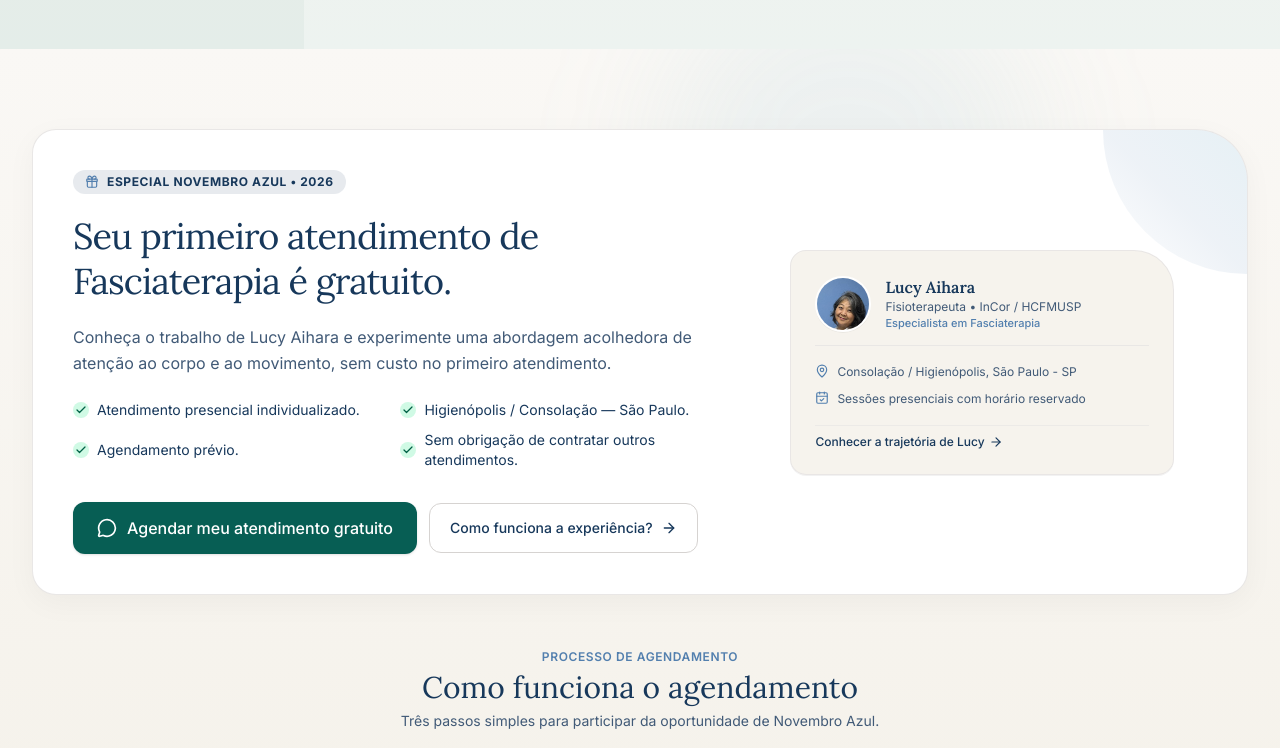
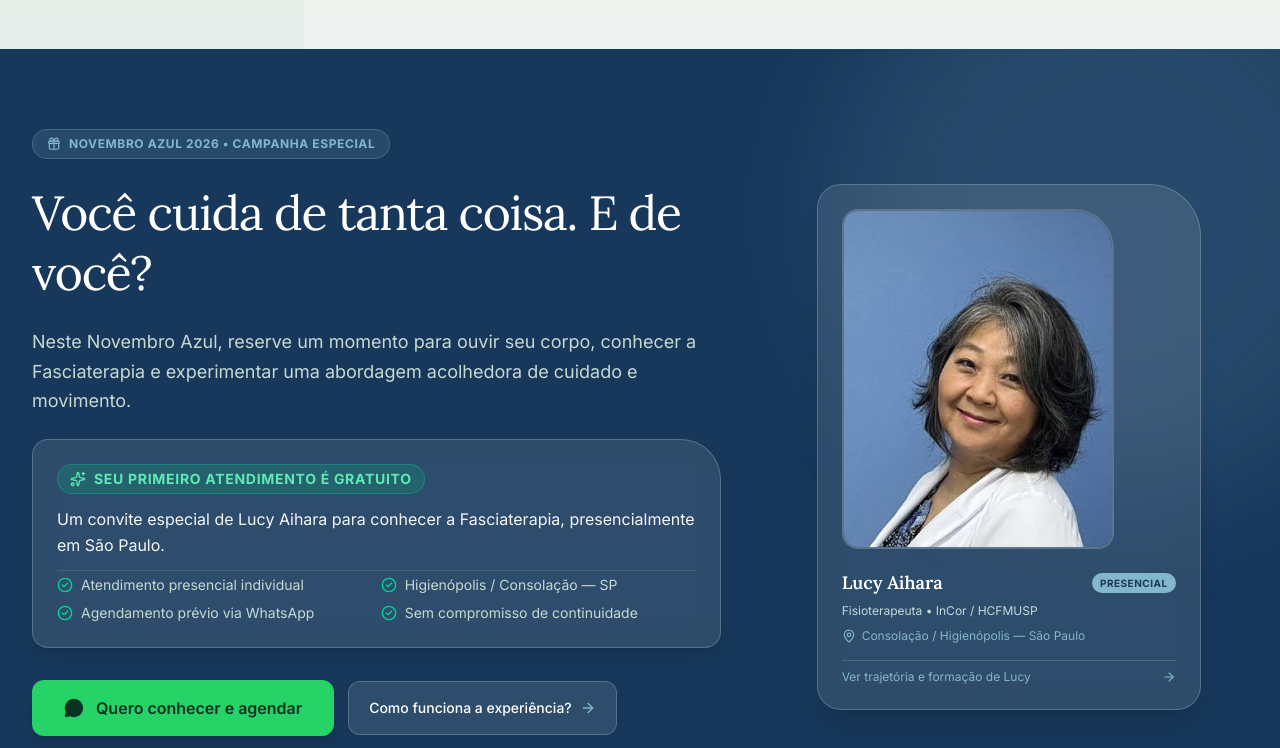
Before and after one commit to mslol21/projeto-lucy, a Next.js app: page / in a window 1280 px wide. Shown: the part 1140-1888 px from the top of the page. Built offline with nearby package versions, Linux system fonts and the light colour scheme.

Commit message:
feat(cro): novo redesign de alto impacto em fundo azul-marinho para a secao de oferta comemorativa

```diff
--- a/src/components/sections/NovemberBlueOfferSection.tsx
+++ b/src/components/sections/NovemberBlueOfferSection.tsx
@@ -7,7 +7,6 @@ import {
   MessageCircle,
   ArrowRight,
   Sparkles,
-  Check,
   CalendarCheck,
   ShieldCheck,
   Info,
@@ -16,6 +15,7 @@ import {
   HeartHandshake,
   MapPin,
   X,
+  CheckCircle2,
 } from "lucide-react";
 import { NOVEMBER_BLUE_OFFER } from "@/data/campaign-data";
 import { trackConversionEvent } from "@/lib/analytics";
@@ -47,8 +47,7 @@ export function NovemberBlueOfferSection() {
     const handleScroll = () => {
       if (stickyDismissed) return;
       const scrollY = window.scrollY;
-      // Mostra a barra quando passar dos 380px e esconde se voltar ao topo
-      setShowStickyBar(scrollY > 380);
+      setShowStickyBar(scrollY > 400);
     };
 
     window.addEventListener("scroll", handleScroll, { passive: true });
@@ -72,8 +71,8 @@ export function NovemberBlueOfferSection() {
   return (
     <section
       id="especial-novembro-azul"
-      aria-labelledby="offer-title"
-      className="py-12 sm:py-16 lg:py-20 bg-gradient-to-b from-[#FAF8F5] via-[#F5F2EB] to-[#FAF8F5] relative overflow-hidden border-b border-stone-200/80 scroll-mt-20"
+      aria-labelledby="offer-headline"
+      className="bg-[#17385B] text-[#F5F2EB] relative overflow-hidden border-b border-[#84B7CE]/20 scroll-mt-20"
     >
       {/* Script JSON-LD de FAQ para AEO/SEO */}
       <script
@@ -81,127 +80,143 @@ export function NovemberBlueOfferSection() {
         dangerouslySetInnerHTML={{ __html: JSON.stringify(faqSchema) }}
       />
 
-      {/* Elementos orgânicos sutis de fundo */}
+      {/* Iluminação suave de fundo com contraste refinado */}
       <div
-        className="absolute top-0 right-1/4 w-96 h-96 bg-[#84B7CE]/10 rounded-full blur-3xl pointer-events-none -mr-20 -mt-20"
+        className="absolute top-0 right-0 w-[550px] h-[550px] bg-[#84B7CE]/15 rounded-full blur-3xl pointer-events-none -mr-28 -mt-28"
         aria-hidden="true"
       />
       <div
-        className="absolute bottom-0 left-1/4 w-96 h-96 bg-[#C7D9D2]/15 rounded-full blur-3xl pointer-events-none -ml-20 -mb-20"
+        className="absolute bottom-0 left-0 w-[500px] h-[500px] bg-[#C7D9D2]/10 rounded-full blur-3xl pointer-events-none -ml-24 -mb-24"
         aria-hidden="true"
       />
 
-      <div className="max-w-7xl mx-auto px-4 sm:px-6 lg:px-8 relative z-10">
-        {/* Bloco Promocional Compacto — Composição Horizontal Desktop */}
-        <div className="bg-white rounded-3xl rounded-tr-[52px] border border-stone-200/90 shadow-[0_8px_30px_rgb(0,0,0,0.04)] p-6 sm:p-8 lg:p-10 mb-12 relative overflow-hidden">
-          {/* Fita decorativa sutil no canto superior */}
-          <div
-            className="absolute top-0 right-0 w-36 h-36 bg-gradient-to-bl from-[#84B7CE]/20 via-[#527fae]/10 to-transparent rounded-bl-full pointer-events-none"
-            aria-hidden="true"
-          />
-
-          <div className="grid grid-cols-1 lg:grid-cols-12 gap-8 lg:gap-10 items-center">
-            {/* Coluna Esquerda: Selo, Título, Descrição, Bullet Points e CTAs */}
-            <div className="lg:col-span-7 space-y-5">
-              {/* Selo Oficial */}
-              <div className="inline-flex items-center gap-2 px-3 py-1 rounded-full bg-[#17385B]/10 text-[#17385B] text-[11px] sm:text-xs font-bold tracking-wider uppercase">
-                <Gift className="w-3.5 h-3.5 text-[#527fae]" aria-hidden="true" />
+      {/* BLOCO PRINCIPAL DE ALTO IMPACTO (Hero da Oferta) */}
+      <div className="max-w-7xl mx-auto px-4 sm:px-6 lg:px-8 pt-12 sm:pt-16 lg:pt-20 pb-14 sm:pb-16 relative z-10">
+        <div className="grid grid-cols-1 lg:grid-cols-12 gap-8 lg:gap-12 items-center">
+          {/* Coluna Esquerda: Comunicação CRO de Alto Impacto */}
+          <div className="lg:col-span-7 space-y-6">
+            {/* Selo Oficial da Campanha */}
+            <div className="inline-flex items-center gap-2 px-3.5 py-1.5 rounded-full bg-[#84B7CE]/15 text-[#84B7CE] border border-[#84B7CE]/30 text-[11px] sm:text-xs font-bold tracking-wider uppercase shadow-2xs">
+              <Gift className="w-3.5 h-3.5 text-[#84B7CE]" aria-hidden="true" />
               <span>{offer.eyebrow}</span>
             </div>
 
-              {/* Título Principal */}
+            {/* Headline Emocional e Reflexiva */}
             <h2
-                id="offer-title"
-                className="font-serif text-2xl sm:text-3xl lg:text-4xl font-normal text-[#17385B] tracking-tight leading-tight"
+              id="offer-headline"
+              className="font-serif text-3xl sm:text-4xl lg:text-5xl text-white font-normal tracking-tight leading-tight"
             >
-                {offer.title}
+              {offer.headline}
             </h2>
 
-              {/* Subtítulo Objetivo */}
-              <p className="text-sm sm:text-base text-[#415A77] leading-relaxed">
-                {offer.subtitle}
+            {/* Texto Conector com Saúde e Autocuidado */}
+            <p className="text-base sm:text-lg text-[#C7D9D2] leading-relaxed max-w-2xl font-sans">
+              {offer.text}
             </p>
 
-              {/* Informações Rápidas de Apoio (Grid 2x2 com alta legibilidade) */}
-              <div className="grid grid-cols-1 sm:grid-cols-2 gap-2.5 pt-1">
-                {offer.keyPoints.map((point, idx) => (
-                  <div key={idx} className="flex items-center gap-2 text-xs sm:text-sm text-[#17385B]">
-                    <div className="w-4 h-4 rounded-full bg-emerald-100 text-emerald-800 flex items-center justify-center flex-shrink-0">
-                      <Check className="w-3 h-3 stroke-[2.5]" aria-hidden="true" />
-                    </div>
-                    <span>{point}</span>
-                  </div>
-                ))}
+            {/* Card de Destaque da Oferta de Gratuidade */}
+            <div className="p-5 sm:p-6 rounded-2xl rounded-tr-[40px] bg-white/10 backdrop-blur-md border border-white/20 space-y-3 shadow-lg">
+              <div className="inline-flex items-center gap-2 px-3 py-1 rounded-full bg-emerald-500/20 text-emerald-300 border border-emerald-400/30 text-xs sm:text-sm font-bold tracking-wider uppercase">
+                <Sparkles className="w-4 h-4 text-emerald-300" aria-hidden="true" />
+                <span>{offer.offerHeadline}</span>
               </div>
 
-              {/* CTAs de Conversão */}
-              <div className="pt-3 flex flex-col sm:flex-row items-stretch sm:items-center gap-3">
+              <p className="text-sm sm:text-base text-white/95 leading-relaxed">
+                {offer.complement}
+              </p>
+
+              {/* Informações rápidas em grid 2x2 */}
+              <div className="grid grid-cols-1 sm:grid-cols-2 gap-2 pt-1 border-t border-white/10 text-xs sm:text-sm text-[#C7D9D2]">
+                <div className="flex items-center gap-2">
+                  <CheckCircle2 className="w-4 h-4 text-emerald-400 flex-shrink-0" aria-hidden="true" />
+                  <span>Atendimento presencial individual</span>
+                </div>
+                <div className="flex items-center gap-2">
+                  <CheckCircle2 className="w-4 h-4 text-emerald-400 flex-shrink-0" aria-hidden="true" />
+                  <span>Higienópolis / Consolação — SP</span>
+                </div>
+                <div className="flex items-center gap-2">
+                  <CheckCircle2 className="w-4 h-4 text-emerald-400 flex-shrink-0" aria-hidden="true" />
+                  <span>Agendamento prévio via WhatsApp</span>
+                </div>
+                <div className="flex items-center gap-2">
+                  <CheckCircle2 className="w-4 h-4 text-emerald-400 flex-shrink-0" aria-hidden="true" />
+                  <span>Sem compromisso de continuidade</span>
+                </div>
+              </div>
+            </div>
+
+            {/* CTAs de Conversão com Contraste Máximo */}
+            <div className="pt-2 space-y-3">
+              <div className="flex flex-col sm:flex-row items-stretch sm:items-center gap-3.5">
                 <a
                   href={whatsappUrl}
                   target="_blank"
                   rel="noopener noreferrer"
-                  onClick={() => handleWhatsAppClick("hero_offer_primary_cta")}
-                  className="w-full sm:w-auto inline-flex items-center justify-center gap-2.5 px-6 py-3.5 rounded-xl bg-[#075E54] hover:bg-[#128C7E] text-white font-medium text-sm sm:text-base shadow-sm hover:shadow transition-all group focus-visible:outline-none focus-visible:ring-2 focus-visible:ring-[#075E54]"
+                  onClick={() => handleWhatsAppClick("high_impact_offer_cta")}
+                  className="w-full sm:w-auto inline-flex items-center justify-center gap-3 px-8 py-4 rounded-xl bg-[#25D366] hover:bg-[#1ebd5a] active:scale-[0.99] text-[#073322] font-semibold text-base shadow-lg hover:shadow-xl transition-all duration-200 motion-reduce:transition-none group focus-visible:outline-none focus-visible:ring-2 focus-visible:ring-white"
                 >
-                  <MessageCircle className="w-5 h-5 text-white transition-transform group-hover:scale-110" aria-hidden="true" />
-                  <span>{offer.ctaPrimaryText}</span>
+                  <MessageCircle className="w-5 h-5 fill-[#073322] text-[#073322] transition-transform group-hover:scale-110 motion-reduce:transition-none" aria-hidden="true" />
+                  <span>{offer.ctaText}</span>
                 </a>
 
                 <a
                   href="#como-funciona-experiencia"
-                  className="w-full sm:w-auto inline-flex items-center justify-center gap-2 px-5 py-3.5 rounded-xl bg-white text-[#17385B] hover:text-[#527fae] font-medium text-sm border border-stone-300 hover:border-[#84B7CE] hover:bg-stone-50 transition-all focus-visible:outline-none focus-visible:ring-2 focus-visible:ring-[#17385B]"
+                  className="w-full sm:w-auto inline-flex items-center justify-center gap-2 px-5 py-4 rounded-xl bg-white/10 hover:bg-white/15 text-white font-medium text-sm border border-white/20 transition-all duration-200 motion-reduce:transition-none focus-visible:outline-none focus-visible:ring-2 focus-visible:ring-white"
                 >
                   <span>{offer.ctaSecondaryText}</span>
-                  <ArrowRight className="w-4 h-4" aria-hidden="true" />
+                  <ArrowRight className="w-4 h-4 text-[#84B7CE]" aria-hidden="true" />
                 </a>
+              </div>
+
+              {/* Microtexto ético anti-fricção */}
+              <p className="text-xs text-[#84B7CE] font-sans">
+                {offer.microtext}
+              </p>
             </div>
           </div>
 
-            {/* Coluna Direita: Card Profissional Compacto de Lucy Aihara */}
+          {/* Coluna Direita: Fotografia Original de Lucy Aihara (Sem alterações) */}
           <div className="lg:col-span-5 flex justify-center">
-              <div className="w-full max-w-sm bg-[#F5F2EB]/90 p-5 sm:p-6 rounded-2xl rounded-tr-[40px] border border-stone-200/90 shadow-2xs space-y-4">
-                <div className="flex items-center gap-3.5 pb-3 border-b border-stone-200/80">
-                  <div className="w-14 h-14 rounded-full overflow-hidden border-2 border-white shadow-2xs flex-shrink-0">
+            <div className="w-full max-w-sm bg-white/10 backdrop-blur-md rounded-3xl rounded-tr-[52px] p-5 sm:p-6 border border-white/20 shadow-xl space-y-4">
+              {/* Fotografia original de Lucy Aihara preservada integralmente */}
+              <div className="relative rounded-2xl rounded-tr-[40px] overflow-hidden border-2 border-white/30 bg-[#17385B] aspect-[4/5] max-h-[340px]">
                 <Image
                   src="/images/lucy-aihara-hcfmusp.jpg"
-                      alt="Lucy Aihara com jaleco oficial do Instituto Central do HCFMUSP"
-                      width={56}
-                      height={56}
-                      className="w-full h-full object-cover object-top"
+                  alt="Fotografia original de Lucy Aihara com jaleco oficial do Instituto Central do HCFMUSP"
+                  fill
+                  sizes="(max-width: 768px) 100vw, 360px"
+                  className="object-cover object-top"
                   priority
                 />
               </div>
-                  <div>
-                    <h3 className="text-base font-serif font-semibold text-[#17385B]">
+
+              {/* Identificação Institucional de Lucy */}
+              <div className="space-y-1.5 pt-1 text-center sm:text-left">
+                <div className="flex items-center justify-between">
+                  <h3 className="font-serif text-lg font-semibold text-white">
                     Lucy Aihara
                   </h3>
-                    <span className="text-xs text-[#415A77] block">
+                  <span className="text-[10px] font-bold text-[#17385B] bg-[#84B7CE] px-2 py-0.5 rounded-full uppercase tracking-wider">
+                    Presencial
+                  </span>
+                </div>
+                <p className="text-xs text-[#C7D9D2] leading-tight">
                   Fisioterapeuta • InCor / HCFMUSP
-                    </span>
-                    <span className="text-[11px] text-[#527fae] font-medium block">
-                      Especialista em Fasciaterapia
-                    </span>
+                </p>
+                <div className="flex items-center gap-1.5 text-xs text-[#84B7CE] pt-1">
+                  <MapPin className="w-3.5 h-3.5 flex-shrink-0" aria-hidden="true" />
+                  <span>Consolação / Higienópolis — São Paulo</span>
                 </div>
               </div>
 
-                <div className="space-y-2 text-xs text-[#415A77] leading-relaxed">
-                  <div className="flex items-start gap-2">
-                    <MapPin className="w-3.5 h-3.5 text-[#527fae] flex-shrink-0 mt-0.5" aria-hidden="true" />
-                    <span>Consolação / Higienópolis, São Paulo - SP</span>
-                  </div>
-                  <div className="flex items-start gap-2">
-                    <CalendarCheck className="w-3.5 h-3.5 text-[#527fae] flex-shrink-0 mt-0.5" aria-hidden="true" />
-                    <span>Sessões presenciais com horário reservado</span>
-                  </div>
-                </div>
-
-                <div className="pt-2 border-t border-stone-200/60 flex items-center justify-between text-xs">
+              <div className="pt-2 border-t border-white/15">
                 <Link
                   href="/conhecimento/lucy-aihara"
-                    className="font-medium text-[#17385B] hover:text-[#527fae] inline-flex items-center gap-1 group"
+                  className="text-xs text-[#84B7CE] hover:text-white transition-colors flex items-center justify-between group"
                 >
-                    <span>Conhecer a trajetória de Lucy</span>
-                    <ArrowRight className="w-3.5 h-3.5 transition-transform group-hover:translate-x-0.5" aria-hidden="true" />
+                  <span>Ver trajetória e formação de Lucy</span>
+                  <ArrowRight className="w-3.5 h-3.5 transition-transform group-hover:translate-x-1 motion-reduce:transition-none" aria-hidden="true" />
                 </Link>
               </div>
             </div>
@@ -209,17 +224,20 @@ export function NovemberBlueOfferSection() {
         </div>
       </div>
 
-        {/* Bloco: Como Funciona a Experiência (3 Etapas) */}
+      {/* SEÇÃO SECUNDÁRIA: Como funciona o agendamento & FAQ da Gratuidade */}
+      <div className="bg-[#FAF8F5] text-[#17385B] py-14 sm:py-16 border-t border-stone-200">
+        <div className="max-w-7xl mx-auto px-4 sm:px-6 lg:px-8">
+          {/* 3 Etapas Explicativas */}
           <div id="como-funciona-experiencia" className="scroll-mt-24 mb-12">
             <div className="text-center max-w-xl mx-auto mb-8 space-y-1.5">
               <span className="text-xs font-semibold uppercase tracking-wider text-[#527fae]">
-              Processo de Agendamento
+                Passo a Passo Simples
               </span>
               <h3 className="font-serif text-2xl sm:text-3xl text-[#17385B]">
-              Como funciona o agendamento
+                Como funciona seu primeiro atendimento
               </h3>
               <p className="text-xs sm:text-sm text-[#415A77]">
-              Três passos simples para participar da oportunidade de Novembro Azul.
+                Acolhimento, respeito ao seu tempo e transparência do primeiro contato à sessão.
               </p>
             </div>
 
@@ -243,13 +261,13 @@ export function NovemberBlueOfferSection() {
 
                   <div className="pt-2 text-[11px] text-[#527fae] font-medium flex items-center gap-1.5">
                     <HeartHandshake className="w-3.5 h-3.5" aria-hidden="true" />
-                  <span>Acolhimento profissional e seguro</span>
+                    <span>Acolhimento e escuta atenta</span>
                   </div>
                 </div>
               ))}
             </div>
 
-          {/* Nota de Transparência Ética */}
+            {/* Nota Ética de Transparência */}
             <div className="mt-4 p-3.5 rounded-xl bg-stone-100/90 border border-stone-200/80 text-center">
               <p className="text-xs text-[#415A77]">
                 <strong className="text-[#17385B] font-medium">Nota de Transparência:</strong> {offer.clarificationText}
@@ -257,13 +275,13 @@ export function NovemberBlueOfferSection() {
             </div>
           </div>
 
-        {/* Dúvidas Frequentes da Oferta (Accordion Compacto) & Condições Discretas */}
+          {/* Dúvidas Frequentes da Gratuidade & Condições da Campanha */}
           <div className="grid grid-cols-1 lg:grid-cols-12 gap-8 items-start">
             {/* FAQ da Gratuidade */}
             <div className="lg:col-span-7 bg-white rounded-2xl rounded-tr-[36px] border border-stone-200/90 p-5 sm:p-6 shadow-2xs space-y-4">
               <div>
                 <span className="text-[11px] font-semibold uppercase tracking-wider text-[#527fae] block">
-                Tire suas dúvidas
+                  Esclarecimentos
                 </span>
                 <h3 className="font-serif text-lg sm:text-xl text-[#17385B]">
                   Perguntas Frequentes sobre a Gratuidade
@@ -310,8 +328,8 @@ export function NovemberBlueOfferSection() {
               </div>
             </div>
 
-          {/* Condições da Campanha (Área Discreta e Ética) */}
-          <div className="lg:col-span-5 bg-[#F5F2EB]/80 border border-stone-200/90 rounded-2xl p-5 sm:p-6 space-y-3">
+            {/* Condições da Campanha */}
+            <div className="lg:col-span-5 bg-[#F5F2EB]/90 border border-stone-200/90 rounded-2xl p-5 sm:p-6 space-y-3">
               <div className="flex items-center gap-2 text-[#17385B]">
                 <Info className="w-4 h-4 text-[#527fae] flex-shrink-0" aria-hidden="true" />
                 <h4 className="text-xs font-semibold uppercase tracking-wider">
@@ -334,12 +352,13 @@ export function NovemberBlueOfferSection() {
             </div>
           </div>
         </div>
+      </div>
 
       {/* Barra de CTA Fixa Discreta no Mobile (Sticky Mobile Bottom Bar) */}
       {showStickyBar && !stickyDismissed && (
         <aside
           aria-label="Barra de agendamento rápido no WhatsApp"
-          className="fixed bottom-3 inset-x-3 z-50 sm:hidden bg-[#17385B]/95 text-white p-3 rounded-2xl shadow-xl backdrop-blur-md border border-white/20 animate-in slide-in-from-bottom-3 duration-200"
+          className="fixed bottom-3 inset-x-3 z-50 sm:hidden bg-[#17385B]/95 text-white p-3 rounded-2xl shadow-xl backdrop-blur-md border border-white/20 animate-in slide-in-from-bottom-3 duration-200 motion-reduce:transition-none"
         >
           <div className="flex items-center justify-between gap-2.5">
             <div className="flex-1 min-w-0 pr-1">
--- a/src/data/campaign-data.ts
+++ b/src/data/campaign-data.ts
@@ -304,11 +304,13 @@ export interface OfferFaqItem {
 
 export interface NovemberBlueOfferData {
   eyebrow: string;
-  title: string;
-  subtitle: string;
-  badge: string;
+  headline: string;
+  text: string;
+  offerHeadline: string;
+  complement: string;
+  ctaText: string;
+  microtext: string;
   keyPoints: string[];
-  ctaPrimaryText: string;
   ctaSecondaryText: string;
   whatsappNumber: string;
   whatsappMessage: string;
@@ -319,18 +321,19 @@ export interface NovemberBlueOfferData {
 }
 
 export const NOVEMBER_BLUE_OFFER: NovemberBlueOfferData = {
-  eyebrow: "ESPECIAL NOVEMBRO AZUL • 2026",
-  title: "Seu primeiro atendimento de Fasciaterapia é gratuito.",
-  subtitle:
-    "Conheça o trabalho de Lucy Aihara e experimente uma abordagem acolhedora de atenção ao corpo e ao movimento, sem custo no primeiro atendimento.",
-  badge: "PRIMEIRO ATENDIMENTO GRATUITO",
+  eyebrow: "NOVEMBRO AZUL 2026 • CAMPANHA ESPECIAL",
+  headline: "Você cuida de tanta coisa. E de você?",
+  text: "Neste Novembro Azul, reserve um momento para ouvir seu corpo, conhecer a Fasciaterapia e experimentar uma abordagem acolhedora de cuidado e movimento.",
+  offerHeadline: "SEU PRIMEIRO ATENDIMENTO É GRATUITO",
+  complement: "Um convite especial de Lucy Aihara para conhecer a Fasciaterapia, presencialmente em São Paulo.",
+  ctaText: "Quero conhecer e agendar",
+  microtext: "Sem compromisso de continuidade. Agendamento sujeito à disponibilidade.",
   keyPoints: [
-    "Atendimento presencial individualizado.",
-    "Higienópolis / Consolação — São Paulo.",
-    "Agendamento prévio.",
-    "Sem obrigação de contratar outros atendimentos.",
+    "Atendimento presencial individualizado",
+    "Higienópolis / Consolação — São Paulo",
+    "Agendamento prévio via WhatsApp",
+    "Sem compromisso de continuidade",
   ],
-  ctaPrimaryText: "Agendar meu atendimento gratuito",
   ctaSecondaryText: "Como funciona a experiência?",
   whatsappNumber: process.env.NEXT_PUBLIC_WHATSAPP_NUMBER || "5511996496082",
   whatsappMessage:
```
Lines whose indentation alone changed are shown as unchanged.
